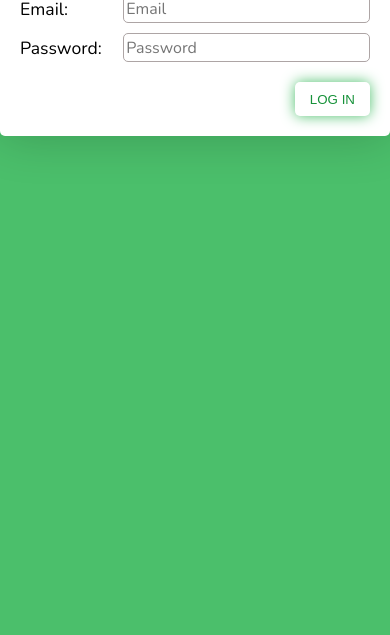
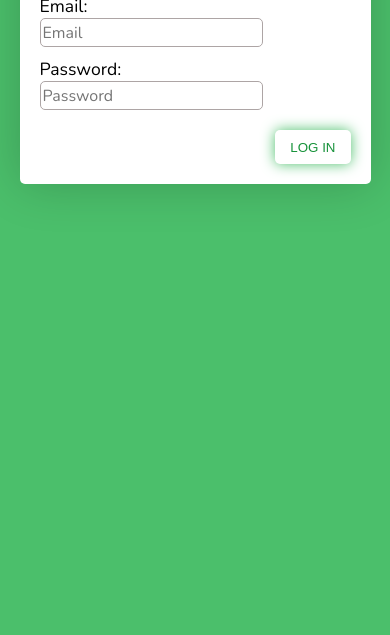
Before and after one commit to Oluwa-nifemi/Book-A-Meal, a plain HTML site: page UI/sign-in-up.html in a window 390 px wide. Shown: the part 209-844 px from the top of the page. Drawn offline with nearby package versions, Linux system fonts and the light colour scheme.

Commit message:
Added responsotovoty to sign in page

```diff
--- a/UI/css/sign-in-up.css
+++ b/UI/css/sign-in-up.css
@@ -99,3 +99,16 @@ button{
 .form-group:last-child{
     display: flex;
 }
+@media(max-width : 600px){
+    .container{
+        width: 90%;
+    }
+}
+@media(max-width : 400px){
+    .form-group{
+        display: block;
+    }
+    .form-group label{
+        display: block;
+    }
+}
```
